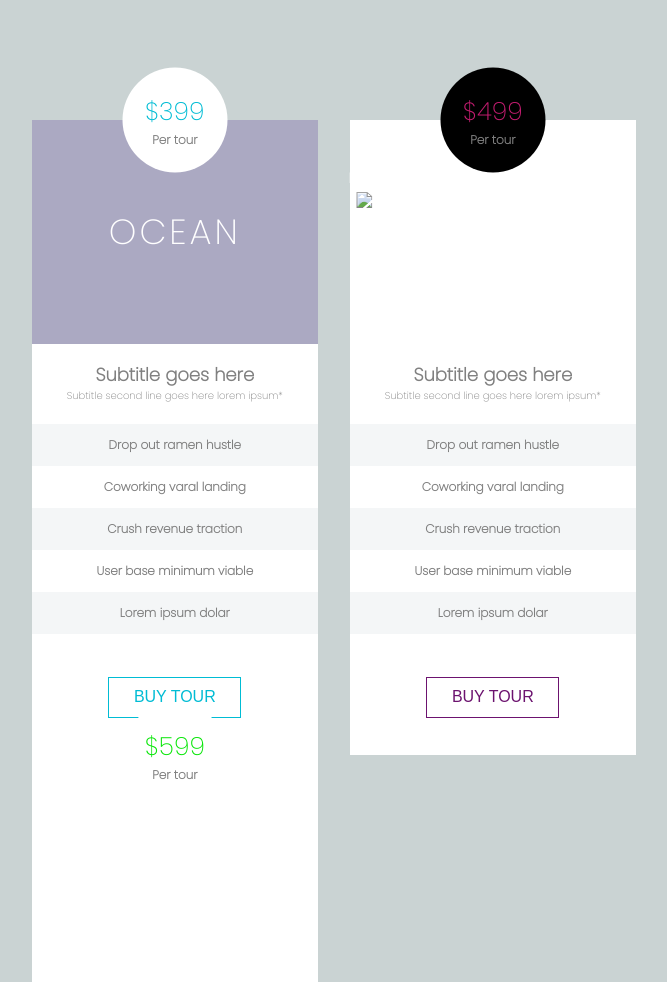
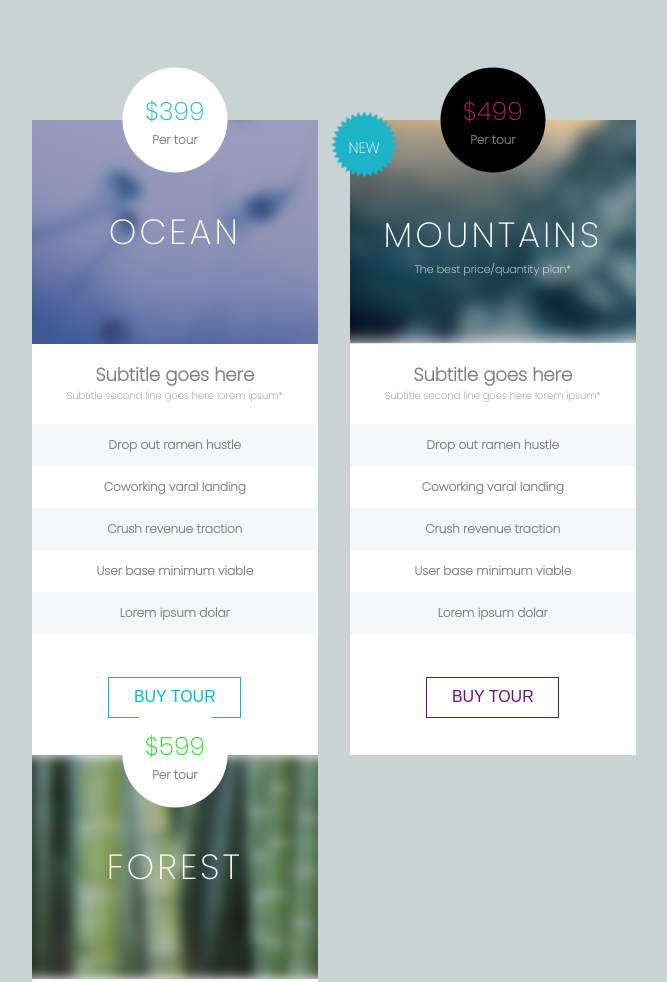
Before and after one commit to min-cc/price_table, a plain HTML site: page index.html in a window 1280 px wide. Shown: the top 982 px of the page, without its empty margins (221-888 px from the left). Drawn offline with Linux system fonts and the light colour scheme; the site is published under a folder, as on GitHub Pages, so addresses that start at the root find nothing.

Commit message:
'fix-version2'

```diff
--- a/index.html
+++ b/index.html
@@ -48,7 +48,7 @@
           <p id="mountain-bottom">The best price/quantity plan*</p>
         </div>
         <div class="new">
-          <img src="/publics/newmark.png">
+          <img src="./publics/newmark.png">
           <p class="new-alt">NEW</p>
         </div>
       </div>
--- a/style.css
+++ b/style.css
@@ -22,7 +22,7 @@ body {
   display: flex;
   margin: 0% 18.5%;
   flex-wrap: wrap;
-  padding-top: 120px;
+  padding: 120px 0px 100px 0px;
 }
 
 .round {
@@ -70,21 +70,21 @@ p.price-bottom {
 }
 
 .img1 {
-  background-image: url(/publics/ocean.png);
+  background-image: url('./publics/ocean.png');
   filter: grayscale(40%);
   background-size: 198%;
   background-position: 12% 52%;
 }
 
 .img2 {
-  background-image: url(/publics/mountain.png);
+  background-image: url('./publics/mountain.png');
   filter: grayscale(20%);
   background-size: 173%;
   background-position: 25% 101%;
 }
 
 .img3 {
-  background-image: url(/publics/forest.png);
+  background-image: url('./publics/forest.png');
   background-size: 117%;
   background-position: 27% 56%;
 }
```
